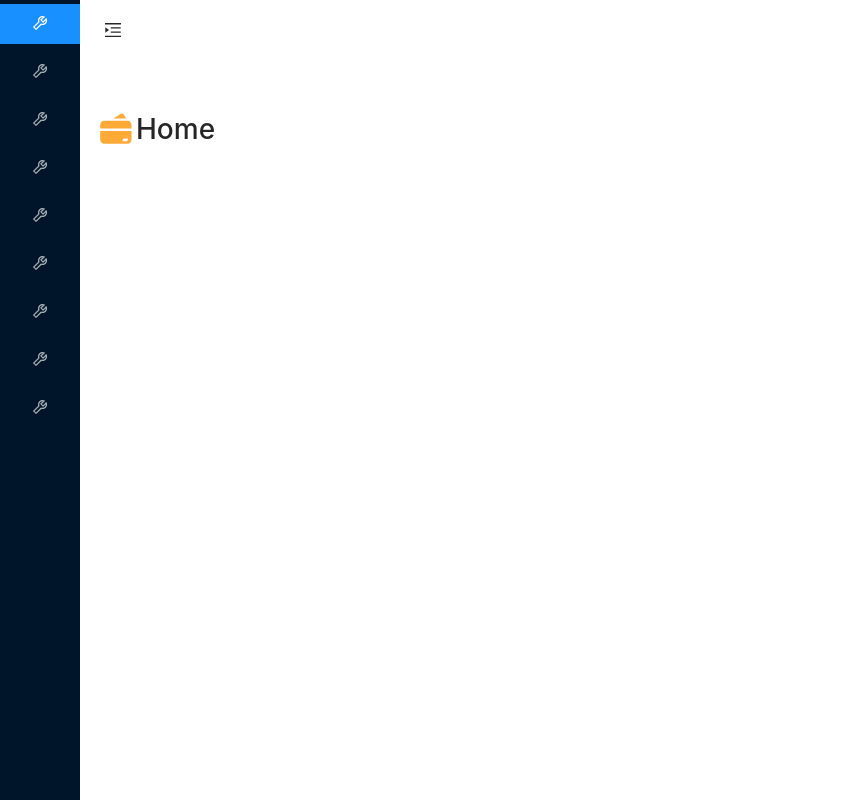
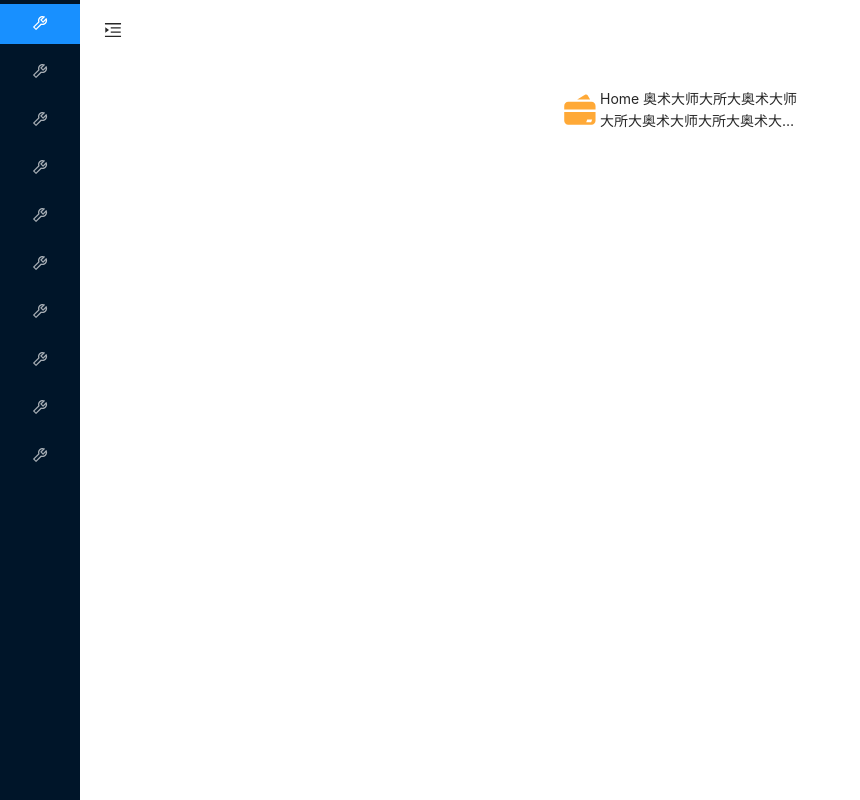
Before and after one commit to xld1393679430/juejin_react_study, a React (Create React App) app: page / in a window 1280 px wide. Shown: the whole page, without its empty margins (0-860 px from the left). Built offline with nearby package versions, Linux system fonts and the light colour scheme.

Commit message:
:sparkles: styled-components 和 hooks的一些想法

```diff
--- a/package.json
+++ b/package.json
@@ -24,6 +24,7 @@
     "react-router-dom": "6",
     "react-scripts": "5.0.1",
     "react-syntax-highlighter": "^15.5.0",
+    "styled-components": "^5.3.5",
     "typescript": "^4.7.4",
     "web-vitals": "^2.1.4"
   },
--- a/src/pages/home/index.js
+++ b/src/pages/home/index.js
@@ -2,16 +2,17 @@
 // 在JavaScript中使用SVG，实现快速、单一渲染的性能
 import { ReactComponent as Bank } from "@/imgs/bank.svg";
 import Bank1 from "@/imgs/bank.svg";
-
+import { Ttile, FlexCenter } from './index.style'
 
 const Index = () => {
   return (
-    <div style={{ display: "flex", alignItems: "center" }}>
+    <FlexCenter>
       <Bank width={40} height={40} />
       {/* <img src={Bank1} alt="bank" width={40} height={40} /> */}
       {/* <img src={"http://temp.xld-gsfm.top/bank.svg"} alt="bank" width={40} height={40} /> */}
-      <h1>Home</h1>
-    </div>
+      <Ttile>Home 奥术大师大所大奥术大师大所大奥术大师大所大奥术大师大所大奥术大师大所大奥术大师大所大奥术大师大所大奥术大师大所大奥术大师大所大</Ttile>
+
+    </FlexCenter>
   );
 };
 
--- /dev/null
+++ b/src/pages/home/index.style.js
@@ -0,0 +1,26 @@
+import styled from "styled-components";
+
+export const FlexCenter = styled.div`
+  display: flex;
+  align-items: center;
+  justify-content: center;
+`;
+
+export const Red = styled.div`
+  color: red;
+`;
+
+export const MultyLineClamp = styled.div`
+  overflow: hidden;
+  text-overflow: ellipsis;
+  display: -webkit-box;
+  -webkit-box-orient: vertical;
+  -webkit-line-clamp: ${(porps) => porps.lines || 2};
+  line-clamp: ${(porps) => porps.lines || 2};
+  word-break: break-word;
+  white-space: normal;
+`;
+
+export const Ttile = styled(MultyLineClamp)`
+  width: 200px;
+`;
--- /dev/null
+++ b/src/pages/setState/count_class.js
@@ -0,0 +1,23 @@
+import React from "react";
+import { Button } from "antd";
+
+class Index extends React.Component {
+  handleShowCount = () => {
+    setTimeout(() => {
+      alert(this.props.count);
+    }, 2000);
+  };
+
+  render() {
+    const { count } = this.props;
+    return (
+      <div>
+        <h1>index</h1>
+        <p>count: {count}</p>
+        <Button onClick={this.handleShowCount}>showCount</Button>
+      </div>
+    );
+  }
+}
+
+export default Index;
--- /dev/null
+++ b/src/pages/setState/count_fn.js
@@ -0,0 +1,26 @@
+import React, { useRef } from "react";
+import { Button } from "antd";
+
+const Index = ({ count }) => {
+  // const { count } = props
+  // const countRef = useRef(count)
+  // countRef.current = count
+
+  const handleShowCount = () => {
+    setTimeout(() => {
+      alert(count);
+      // console.log(countRef)
+      // alert(props.count)
+    }, 2000);
+  };
+
+  return (
+    <div>
+      <h1>index</h1>
+      <p>count: {count}</p>
+      <Button onClick={handleShowCount}>showCount</Button>
+    </div>
+  );
+};
+
+export default Index;
--- /dev/null
+++ b/src/pages/setState/index.js
@@ -0,0 +1,67 @@
+import React, { useState, memo } from "react";
+import { List, Collapse, Button } from "antd";
+import { Prism as SyntaxHighlighter } from "react-syntax-highlighter";
+import { vscDarkPlus } from "react-syntax-highlighter/dist/esm/styles/prism";
+import http from "@/http";
+import CountFn from "./count_fn";
+import CountClass from "./count_class";
+
+// const path = require('path')
+const { Panel } = Collapse;
+
+const Index = () => {
+  const [list, setList] = useState([
+    {
+      title: "1,count_fn",
+      codeStr: "",
+      path: "src/pages/setState/count_fn.js",
+      component: CountFn,
+    },
+    {
+      title: "2,count_class",
+      codeStr: "",
+      path: "src/pages/setState/count_class.js",
+      component: CountClass,
+    },
+  ]);
+  const [count, setCount] = useState(0);
+
+  const handleChange = async (item) => {
+    if (!item.codeStr) {
+      const codeStr = await http("/api/js_review", {
+        params: { path: item.path },
+      });
+      const index = list.findIndex((i) => i.path === item.path);
+      list[index].codeStr = codeStr;
+      setList([...list]);
+    }
+  };
+
+  return (
+    <div>
+      <Button onClick={() => setCount(count + 1)}>+1</Button>
+      <List
+        header={<div>高阶组件</div>}
+        bordered
+        dataSource={list}
+        renderItem={(item) => {
+          const Component = item.component;
+          return (
+            <List.Item key={item.path}>
+              <Collapse destroyInactivePanel={true} style={{ width: "100%" }} onChange={() => handleChange(item)}>
+                <Panel header={item.title} key={item.path}>
+                  <Component count={count} />
+                  <SyntaxHighlighter language="javascript" showLineNumbers={true} wrapLines={true} style={vscDarkPlus}>
+                    {item.codeStr}
+                  </SyntaxHighlighter>
+                </Panel>
+              </Collapse>
+            </List.Item>
+          );
+        }}
+      />
+    </div>
+  );
+};
+
+export default memo(Index);
--- a/src/router/index.js
+++ b/src/router/index.js
@@ -1,13 +1,14 @@
 import { ToolOutlined } from "@ant-design/icons";
-import Home from "../pages/home";
-import Study_10_hoc from "../pages/study_10_hoc";
-import Study_11_render from "../pages/study_11_render";
-import Study_12_render2 from "../pages/study_12_render2";
-import Study_13_large_data from "../pages/study_13_large_data";
-import Study_15_event from "../pages/study_15_event";
-import Node_splite from "../pages/node_splite";
-import Easy_coder from "../pages/easy_coder";
-import Drag from "../pages/drag";
+import Home from "@/pages/home";
+import Study_10_hoc from "@/pages/study_10_hoc";
+import Study_11_render from "@/pages/study_11_render";
+import Study_12_render2 from "@/pages/study_12_render2";
+import Study_13_large_data from "@/pages/study_13_large_data";
+import Study_15_event from "@/pages/study_15_event";
+import Node_splite from "@/pages/node_splite";
+import Easy_coder from "@/pages/easy_coder";
+import Drag from "@/pages/drag";
+import SetState from '@/pages/setState'
 
 const routers = [
   {
@@ -15,6 +16,12 @@ const routers = [
     label: "首页",
     icon: <ToolOutlined />,
     component: Home,
+  },
+  {
+    key: "/setState-sync",
+    label: "setState同步/异步",
+    icon: <ToolOutlined />,
+    component: SetState,
   },
   {
     key: "/node_splite",
```
Also changed, not shown: 1 other file (tests, documents, lock files or other folders).
